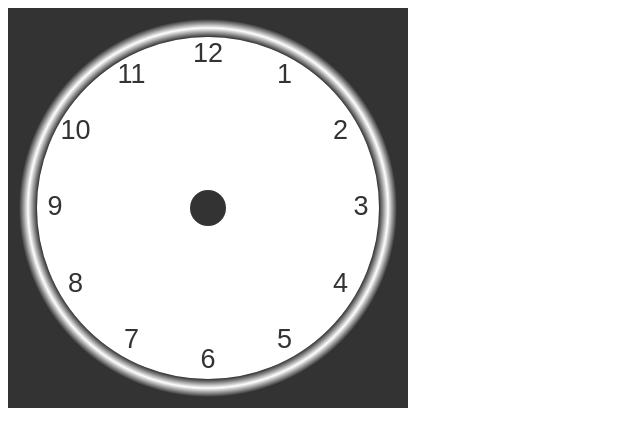
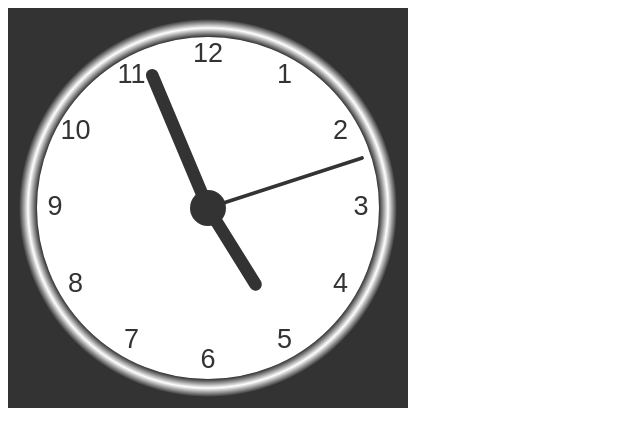
Before and after one commit to stuon/js-clock, a plain HTML site: page index.html in a window 1280 px wide. Shown: the whole page, without its empty margins (0-640 px from the left). Drawn offline with Linux system fonts and the light colour scheme.

Commit message:
added hands

```diff
--- a/index.html
+++ b/index.html
@@ -20,6 +20,7 @@
       function drawClock() {
         drawFace(ctx, radius);
         drawNumbers(ctx, radius);
+        drawTime(ctx, radius);
       }
 
       function drawFace(ctx, radius) {
@@ -68,6 +69,37 @@
           ctx.rotate(-ang);
         }
       }
+
+      function drawTime(ctx, radius) {
+        var now = new Date();
+        var hour = now.getHours();
+        var minute = now.getMinutes();
+        var second = now.getSeconds();
+        //hour
+        hour = hour % 12;
+        hour =
+          (hour * Math.PI) / 6 +
+          (minute * Math.PI) / (6 * 60) +
+          (second * Math.PI) / (360 * 60);
+        drawHand(ctx, hour, radius * 0.5, radius * 0.07);
+        //minute
+        minute = (minute * Math.PI) / 30 + (second * Math.PI) / (30 * 60);
+        drawHand(ctx, minute, radius * 0.8, radius * 0.07);
+        // second
+        second = (second * Math.PI) / 30;
+        drawHand(ctx, second, radius * 0.9, radius * 0.02);
+      }
+
+      function drawHand(ctx, pos, length, width) {
+        ctx.beginPath();
+        ctx.lineWidth = width;
+        ctx.lineCap = "round";
+        ctx.moveTo(0, 0);
+        ctx.rotate(pos);
+        ctx.lineTo(0, -length);
+        ctx.stroke();
+        ctx.rotate(-pos);
+      }
     </script>
   </body>
 </html>
```
